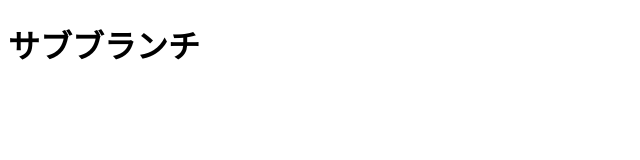
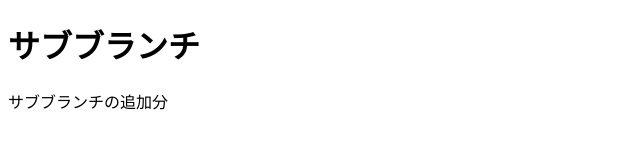
Before and after one commit to nauchii/git-test, a plain HTML site: page index.html in a window 1280 px wide. Shown: the whole page, without its empty margins (0-640 px from the left). Drawn offline with Linux system fonts and the light colour scheme.

Commit message:
pタグを追加

```diff
--- a/index.html
+++ b/index.html
@@ -9,6 +9,7 @@
 
 <body>
   <h1>サブブランチ</h1>
+  <p>サブブランチの追加分</p>
 </body>
 
 </html>
```
